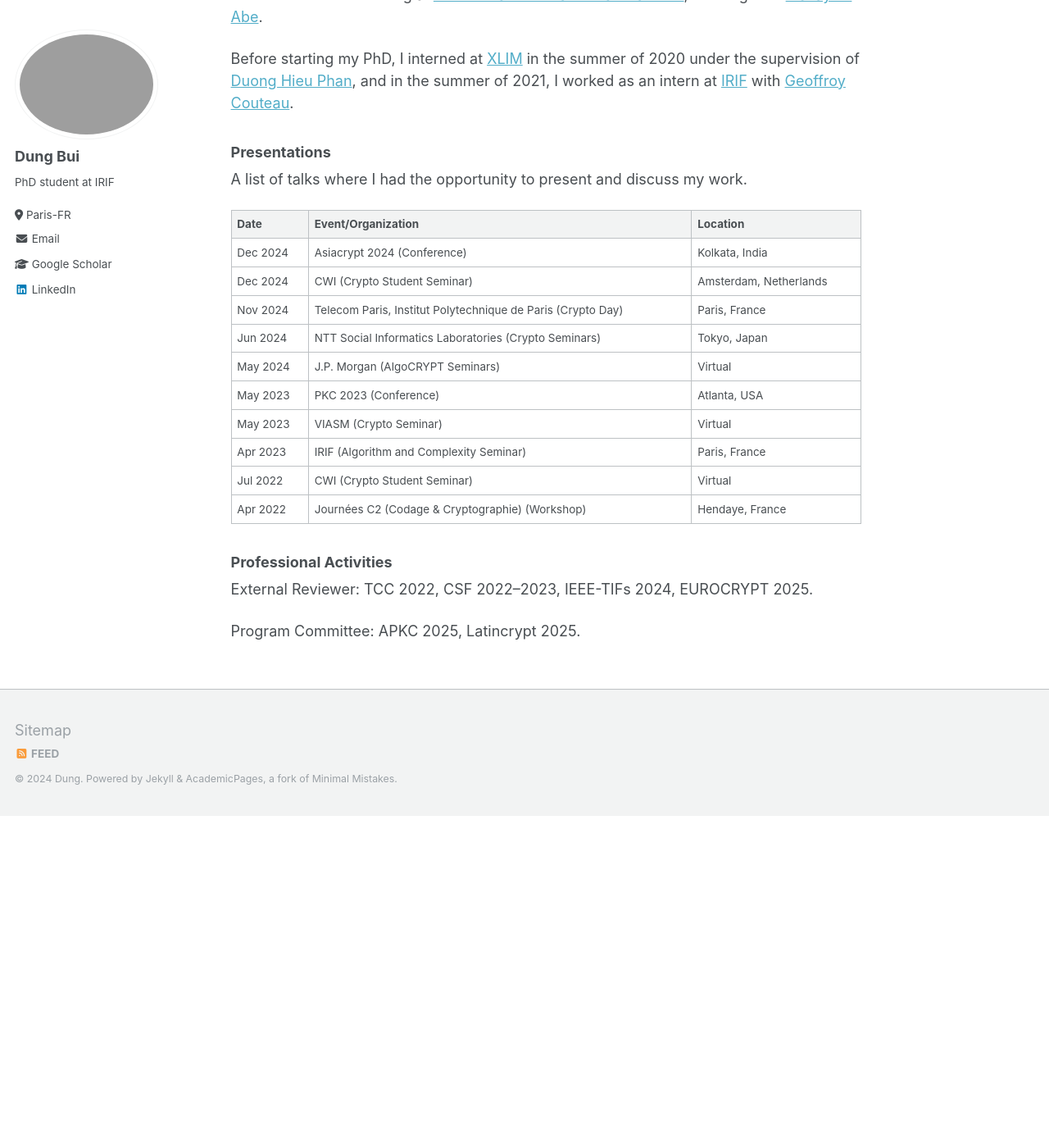
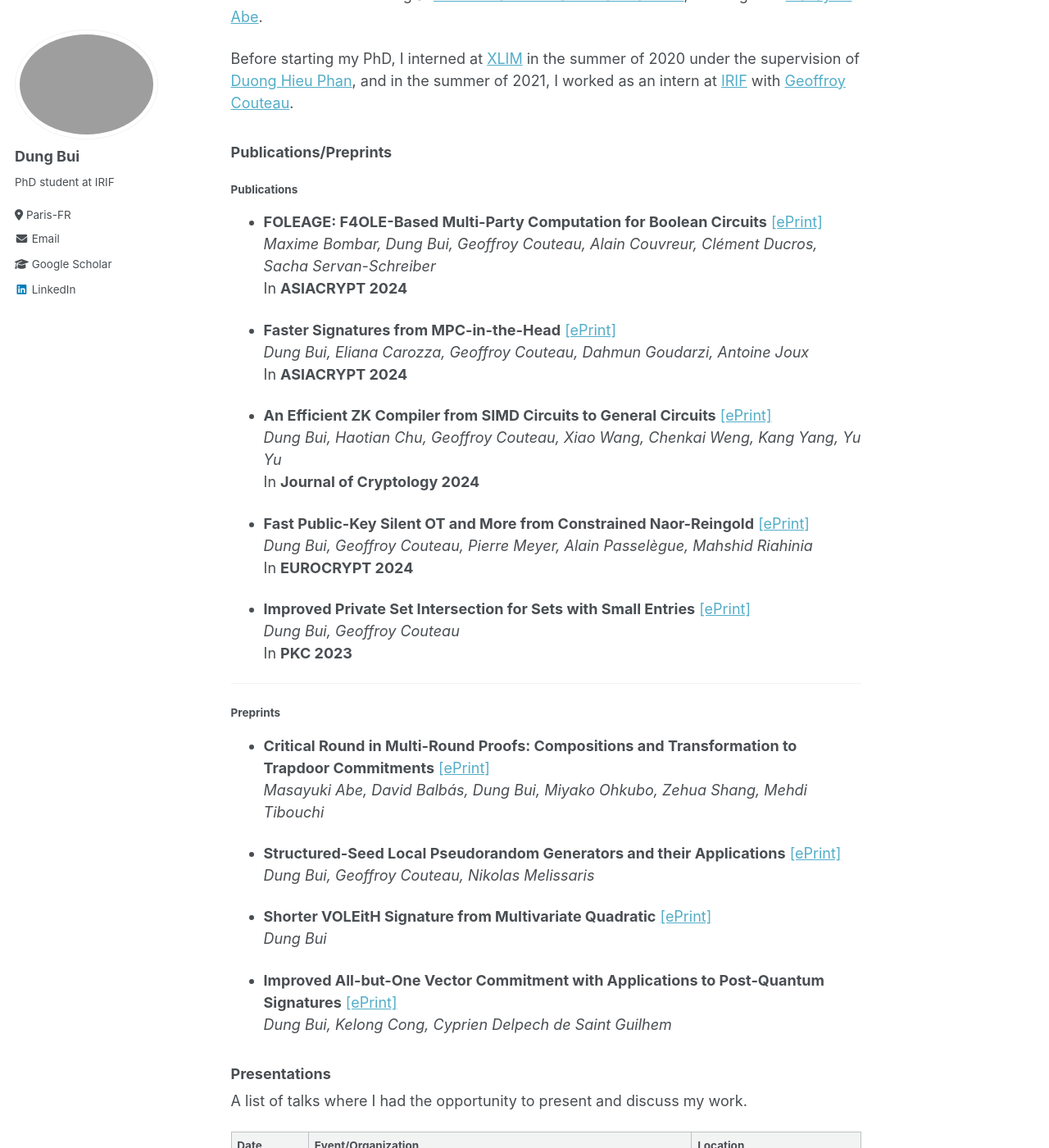
Before and after one commit to dungbui15/dungbui15.github.io, a Jekyll site: the page built from _pages/about.md, in a window 1280 px wide and 1400 px high, scrolled down 486 px. Shown: the whole window at 82% size. Built offline with Jekyll 4.4.1, drawn with Linux system fonts in a browser that asks for light colours; before the commit the page ends 1481 px from its top, so only the background shows below that.

Commit message:
Update about.md

```diff
--- a/_pages/about.md
+++ b/_pages/about.md
@@ -15,6 +15,46 @@ My research interests are in various aspects of both practical and theoretical c
 I spent the summer of 2023 as a research intern at [COSIC](https://www.esat.kuleuven.be/cosic/) hosted by [Nigel Smart](https://nigelsmart.github.io/), and the summer of 2024 interning at [NTT Social Informatics Laboratories](https://www.rd.ntt/e/sil/), working with [Masayuki Abe](https://security-kouza.github.io/nanacov/).
 
 Before starting my PhD, I interned at [XLIM](https://www.xlim.fr/en) in the summer of 2020 under the supervision of [Duong Hieu Phan](https://www.di.ens.fr/users/phan/index.html),  and in the summer of 2021, I worked as an intern at [IRIF](https://www.irif.fr/) with [Geoffroy Couteau](https://geoffroycouteau.github.io/).
+
+### Publications/Preprints
+
+#### Publications
+
+- **FOLEAGE: F4OLE-Based Multi-Party Computation for Boolean Circuits** [[ePrint]](https://eprint.iacr.org/2024/429)
+  *Maxime Bombar, Dung Bui, Geoffroy Couteau, Alain Couvreur, Clément Ducros, Sacha Servan-Schreiber*
+  In **ASIACRYPT 2024**
+
+- **Faster Signatures from MPC-in-the-Head** [[ePrint]](https://eprint.iacr.org/2024/252)
+  *Dung Bui, Eliana Carozza, Geoffroy Couteau, Dahmun Goudarzi, Antoine Joux*
+  In **ASIACRYPT 2024**
+
+- **An Efficient ZK Compiler from SIMD Circuits to General Circuits** [[ePrint]](https://eprint.iacr.org/2023/1610)
+  *Dung Bui, Haotian Chu, Geoffroy Couteau, Xiao Wang, Chenkai Weng, Kang Yang, Yu Yu*
+  In **Journal of Cryptology 2024**
+
+- **Fast Public-Key Silent OT and More from Constrained Naor-Reingold** [[ePrint]](https://eprint.iacr.org/2024/178)
+  *Dung Bui, Geoffroy Couteau, Pierre Meyer, Alain Passelègue, Mahshid Riahinia*
+  In **EUROCRYPT 2024**
+
+- **Improved Private Set Intersection for Sets with Small Entries** [[ePrint]](https://eprint.iacr.org/2022/334)
+  *Dung Bui, Geoffroy Couteau*
+  In **PKC 2023**
+
+---
+
+#### Preprints
+
+- **Critical Round in Multi-Round Proofs: Compositions and Transformation to Trapdoor Commitments** [[ePrint]](https://eprint.iacr.org/2024/1766)
+  *Masayuki Abe, David Balbás, Dung Bui, Miyako Ohkubo, Zehua Shang, Mehdi Tibouchi*
+
+- **Structured-Seed Local Pseudorandom Generators and their Applications** [[ePrint]](https://eprint.iacr.org/2024/1027)
+  *Dung Bui, Geoffroy Couteau, Nikolas Melissaris*
+
+- **Shorter VOLEitH Signature from Multivariate Quadratic** [[ePrint]](https://eprint.iacr.org/2024/465)
+  *Dung Bui*
+
+- **Improved All-but-One Vector Commitment with Applications to Post-Quantum Signatures** [[ePrint]](https://eprint.iacr.org/2024/097)
+  *Dung Bui, Kelong Cong, Cyprien Delpech de Saint Guilhem*
 
 ### Presentations
 A list of talks where I had the opportunity to present and discuss my work.
```
